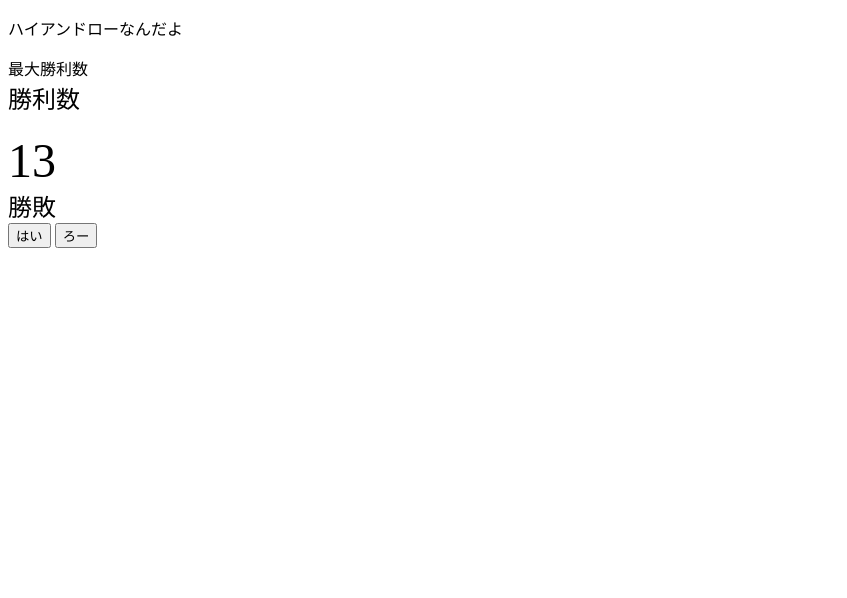
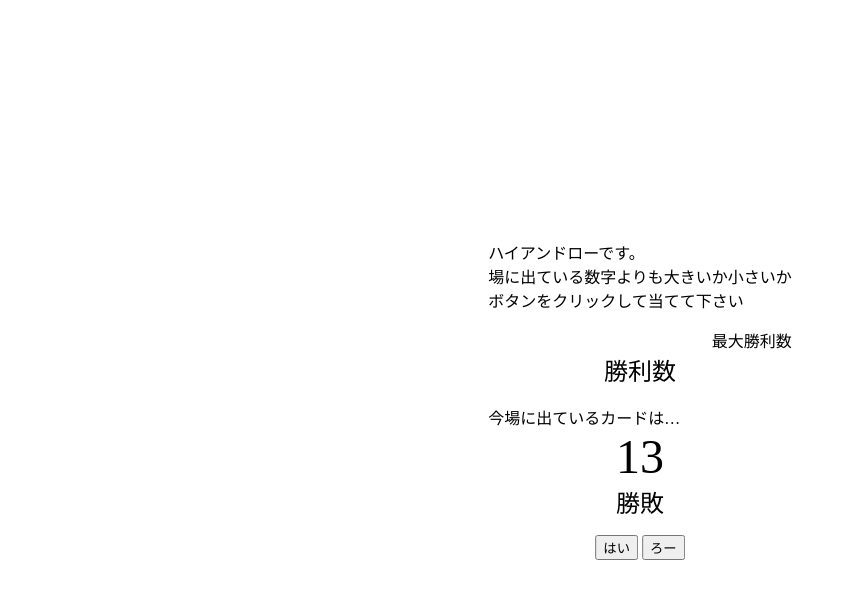
Before and after one commit to hyuri119/highlow, a plain HTML site: page highlow.html in a window 1280 px wide. Shown: the whole page, without its empty margins (0-847 px from the left). Drawn offline with Linux system fonts and the light colour scheme.

Commit message:
説明文と中央寄せ

```diff
--- a/highlow.html
+++ b/highlow.html
@@ -3,13 +3,32 @@
 <head>
     <meta charset="utf-8">
     <title>ハイアンドロー</title>
+    <style type="text/css">
+        .parent{
+            position: absolute;
+            top: 50%;
+            left: 50%;
+            margin-right: -50%;
+            -webkit-transform: translate(-50%,-50%);
+            transform: translateY(-50%,-50%);
+        }
+        p{
+            text-align: center;
+        }
+        div{
+            text-align: center;
+        }
+    </style>
 </head>
 <body>
-
-<p>ハイアンドローなんだよ</p>
-<span id="saidaikati">最大勝利数</span>
+<div class="parent">
+<p style="text-align: left">ハイアンドローです。<br>
+場に出ている数字よりも大きいか小さいか<br>
+ボタンをクリックして当てて下さい</p>
+<div id="saidaikati" style="text-align: right">最大勝利数</div>
 <div id="katikazu" style='font-size:150%;'>勝利数</div>
 <br>
+<div style="text-align: left">今場に出ているカードは…</div>
 <div id="now" style='font-size:300%;'></div>
 <div id="msgout" style='font-size:150%;'>勝敗</div>
 
@@ -71,8 +90,10 @@ function rndcard(){
 }
 
 </script>
-<button onclick="high()">はい</button>
-<button onclick="low()">ろー</button>
+
+<p><button onclick="high()">はい</button>
+<button onclick="low()">ろー</button></p>
+</div>
 <!--こちらにmsgoutをおいても反応しないなぜ-->
 </body>
 </html>
```
